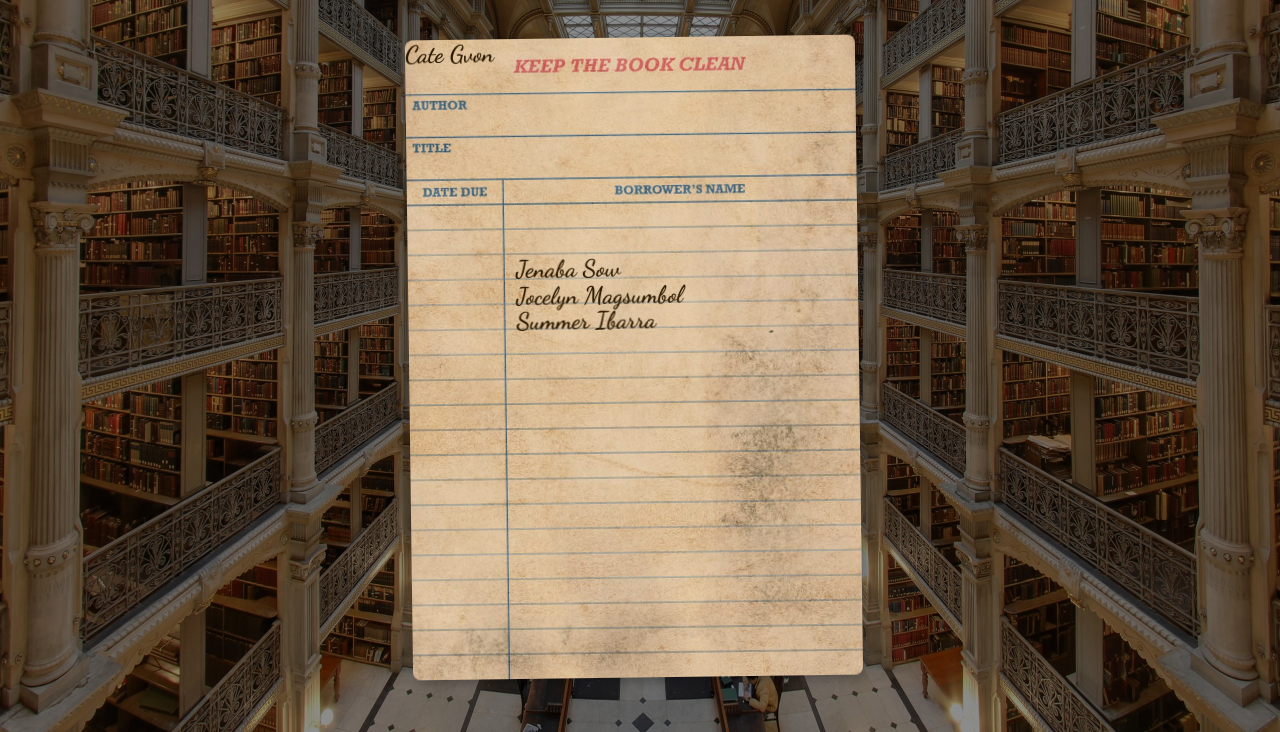
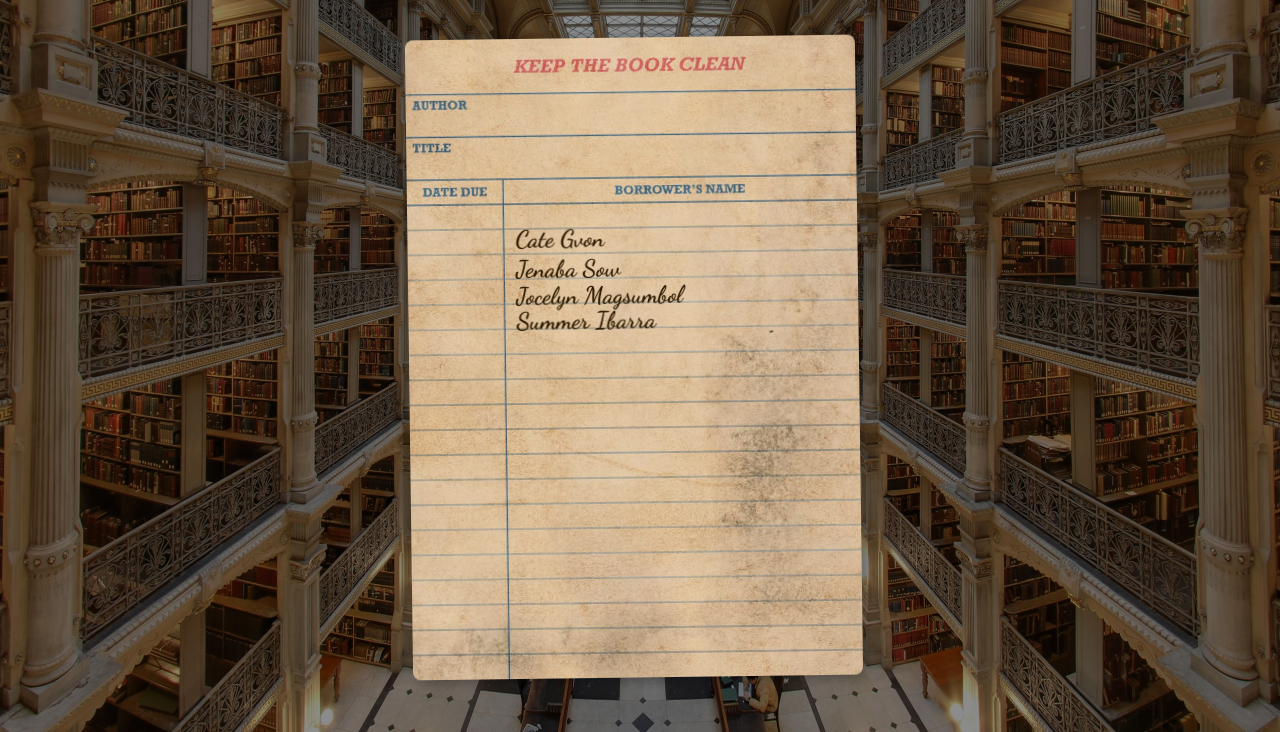
Before and after one commit to jaesow/group15-ucla-systems-and-infrastructures, a plain HTML site: page index.html in a window 1280 px wide. Shown: the part 215-947 px from the top of the page. Drawn offline with Linux system fonts and the light colour scheme.

Commit message:
Updated Caitlyn to Cate

```diff
--- a/style.css
+++ b/style.css
@@ -78,7 +78,7 @@ header h1 {
 
 /* Locked positions for all except Summer */
 #jenaba { top: 216px; left: 108px; }   /* locked */
-#caitlyn { top: 186px; left: 108px; } /* locked */
+#cate { top: 186px; left: 108px; } /* locked */
 #jocelyn { top: 243px; left: 108px; }  /* locked */
 #summer { top: 268px; left: 108px; }   /* moved up 1% */
 
```
